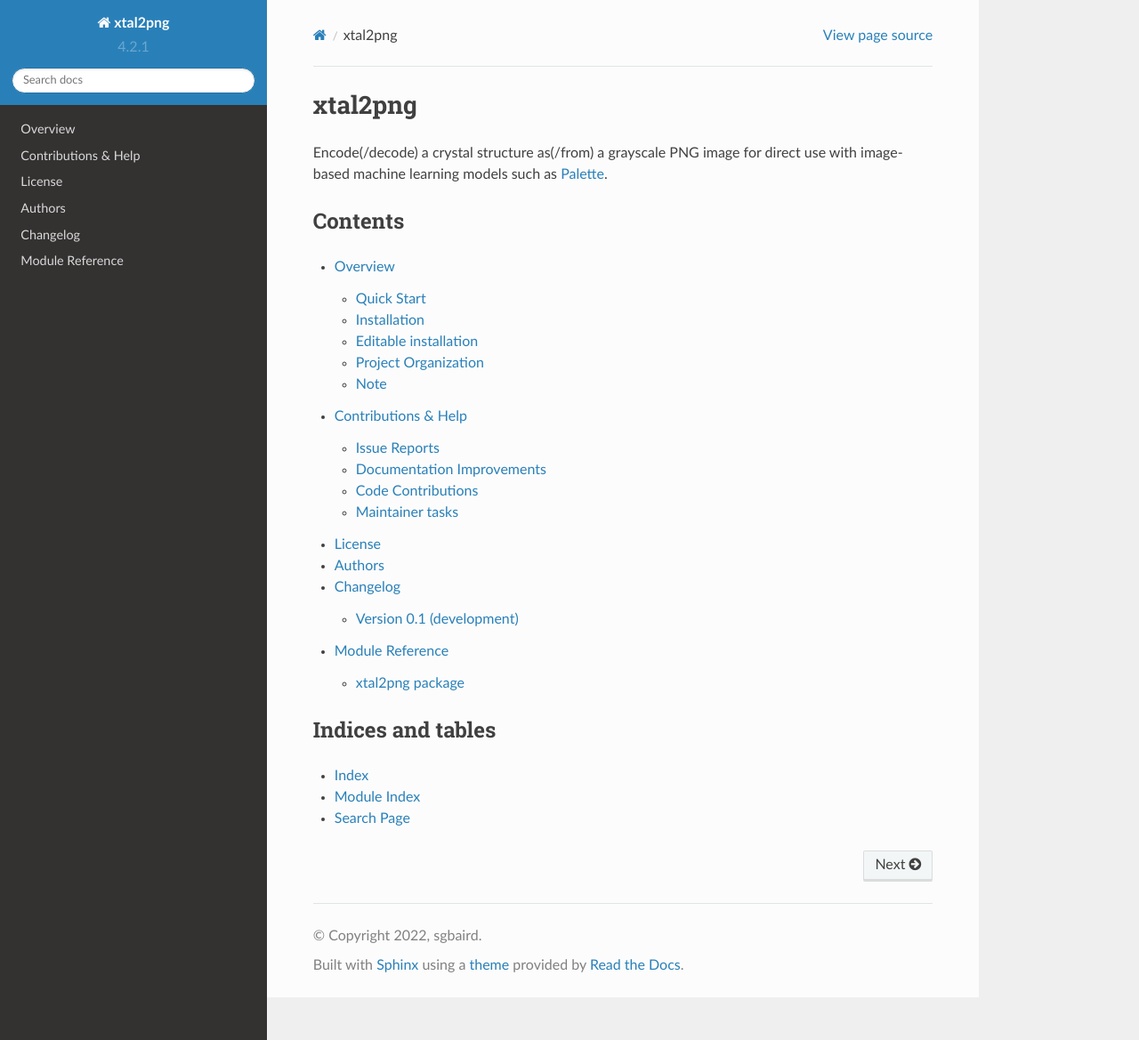
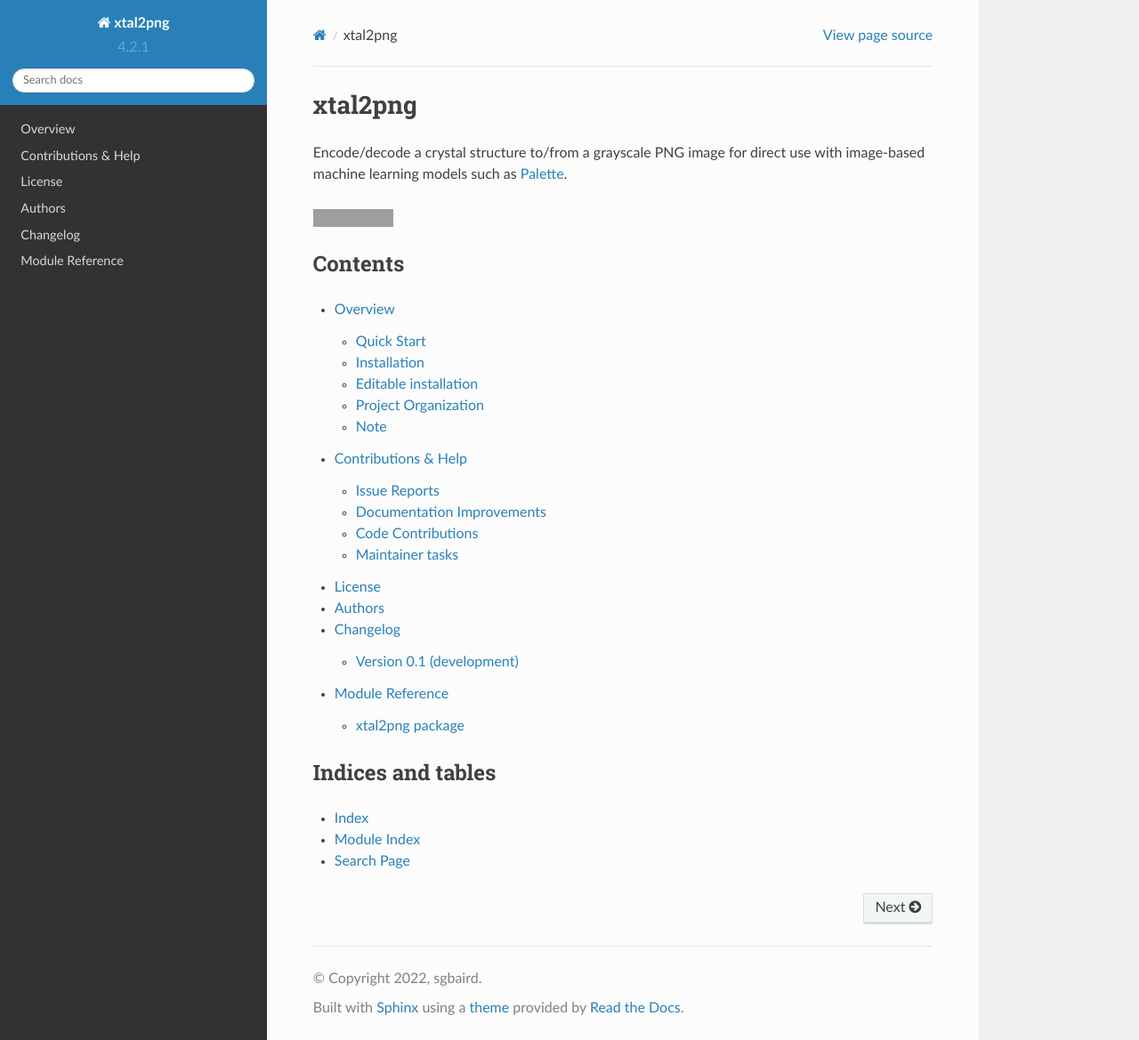
Before and after one commit to sparks-baird/xtal2png, a Sphinx documentation site: the page built from docs/index.md, in a window 1280 px wide and 1169 px high. Shown: the whole window at 89% size. Built offline with Sphinx 7.4.7 and the Read the Docs theme 2.0.0, drawn with Linux system fonts in a browser that asks for light colours; grey boxes are pictures that could not be loaded.

```diff
--- a/docs/index.md
+++ b/docs/index.md
@@ -1,7 +1,8 @@
 # xtal2png
 
-Encode(/decode) a crystal structure as(/from) a grayscale PNG image for direct use with image-based machine learning models such as [Palette].
+Encode/decode a crystal structure to/from a grayscale PNG image for direct use with image-based machine learning models such as [Palette].
 
+[![Open In Colab](https://colab.research.google.com/assets/colab-badge.svg)](https://colab.research.google.com/github/sparks-baird/xtal2png/blob/main/notebooks/xtal2png_test_pypi.ipynb)
 
 ## Contents
 
```
